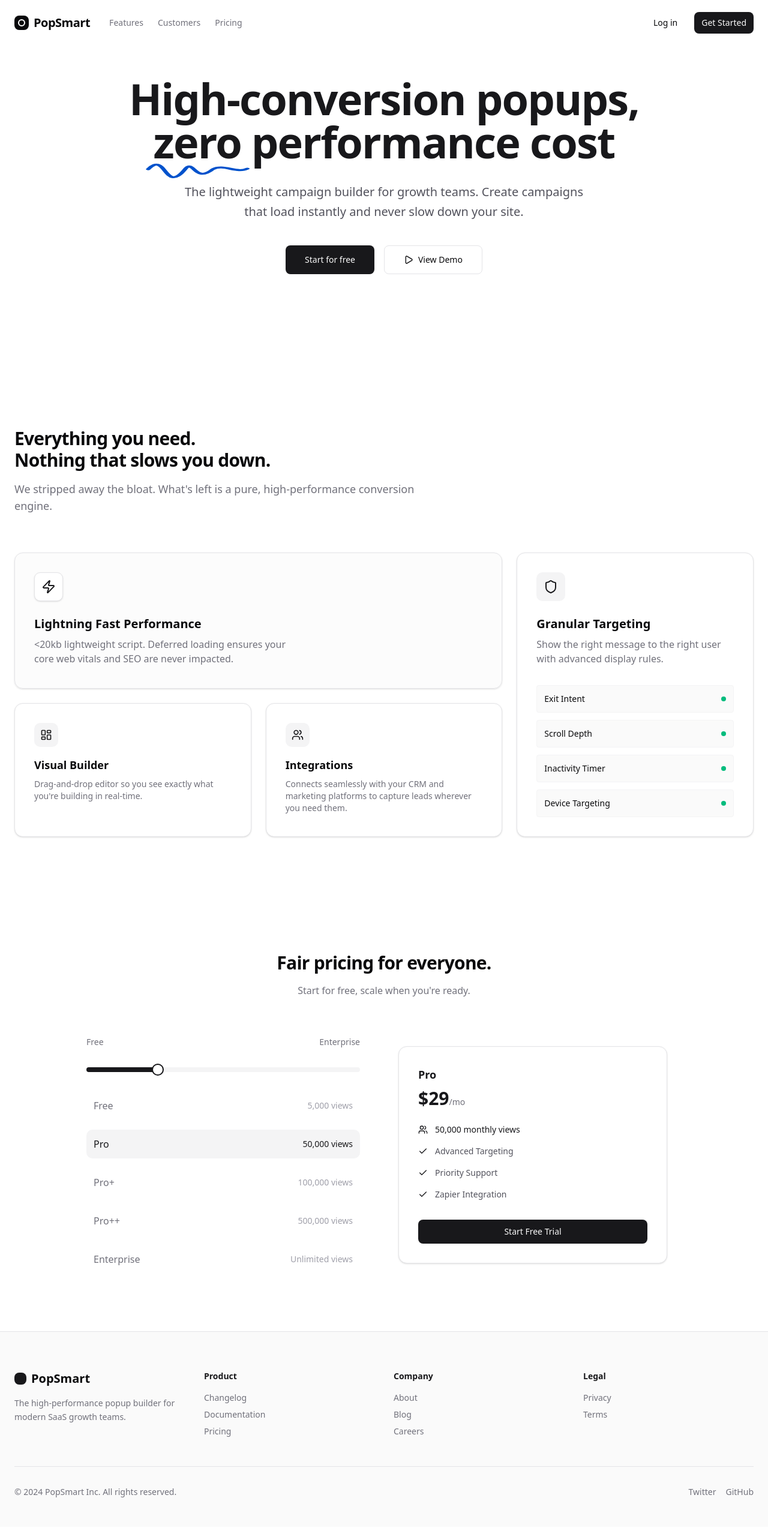
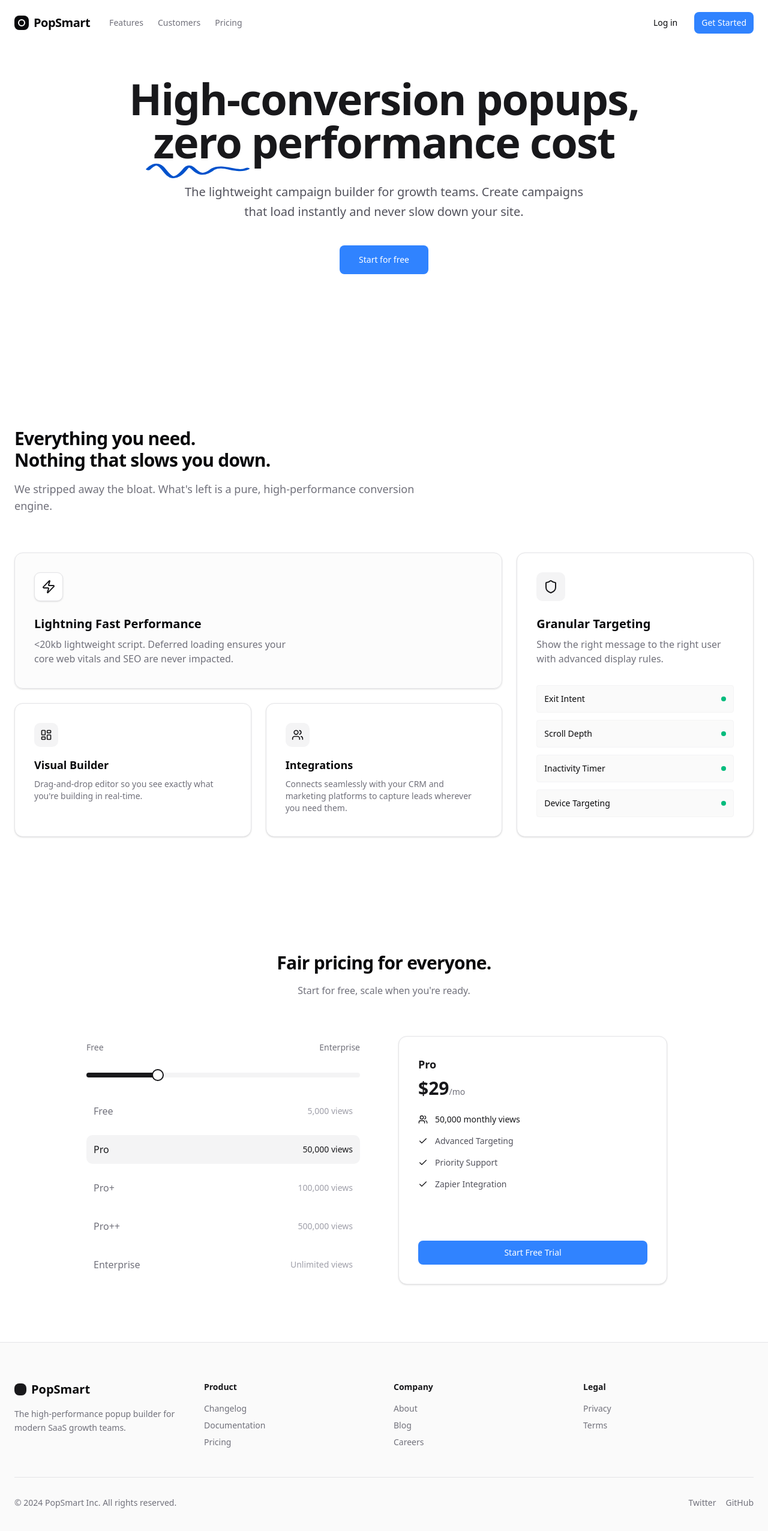
Before and after one commit to Johnathanyes/popsmart-landing, a Next.js app: page / in a window 1280 px wide. Shown: the top 2552 px of the page at 60% size. Built offline with nearby package versions, Linux system fonts and the light colour scheme.

Commit message:
added anchor tags to app

```diff
--- a/components/landing/hero.tsx
+++ b/components/landing/hero.tsx
@@ -1,9 +1,7 @@
 "use client";
 
-import { motion } from 'framer-motion';
 import { ChevronRight, Play } from 'lucide-react';
 import { Button } from '@/components/ui/button';
-import { Badge } from '@/components/ui/badge';
 import React from 'react';
 import { useState } from 'react';
 
@@ -50,11 +48,9 @@
 
                     <div className="flex flex-col sm:flex-row items-center justify-center gap-4 mb-16">
                         <Button size="lg" className="h-12 px-8 text-base w-full sm:w-auto">
-                            Start for free
-                        </Button>
-                        <Button variant="outline" size="lg" className="h-12 px-8 text-base gap-2 w-full sm:w-auto">
-                            <Play size={16} />
-                            View Demo
+                            <a href="app.usemado.tech">
+                                Start for free
+                            </a>
                         </Button>
                     </div>
                 </div>
--- a/components/landing/navigation.tsx
+++ b/components/landing/navigation.tsx
@@ -40,8 +40,16 @@
                 </div>
 
                 <div className="hidden md:flex items-center gap-4">
-                    <Button variant="ghost" size="sm">Log in</Button>
-                    <Button size="sm">Get Started</Button>
+                    <Button variant="ghost" size="sm">
+                        <a href="app.usemado.tech">
+                            Log in
+                        </a>
+                    </Button>
+                    <Button size="sm">
+                        <a href="app.usemado.tech">
+                            Get Started
+                        </a>
+                    </Button>
                 </div>
 
                 <Sheet>
--- a/components/landing/pricing.tsx
+++ b/components/landing/pricing.tsx
@@ -97,9 +97,9 @@
 
                         {/* Dynamic Card */}
                         <div className="flex justify-center md:justify-start">
-                            <Card className="w-full max-w-md p-8 flex flex-col bg-white border-zinc-200 shadow-lg transition-all duration-300 relative">
+                            <Card className="w-full max-w-md p-8 flex flex-col bg-white border-zinc-200 shadow-lg transition-all duration-300 relative min-h-[400px]">
                                 {PRICING_TIERS[pricingTier].highlight && (
-                                    <Badge className="absolute top-0 right-0 mt-4 mr-4 bg-blue-600 text-white text-xs px-3 py-1">
+                                    <Badge className="absolute top-0 right-0 mt-4 mr-4 bg-[#3083ff] text-white text-xs px-3 py-1">
                                         POPULAR
                                     </Badge>
                                 )}
@@ -110,7 +110,7 @@
                                     {PRICING_TIERS[pricingTier].price !== 'Custom' && <span className="text-sm font-normal text-zinc-500">/mo</span>}
                                 </div>
 
-                                <div className="space-y-4 mb-8 flex-1">
+                                <div className="space-y-4 mb-8 flex-1 min-h-[180px]">
                                     <div className="flex items-center gap-3 text-sm font-medium text-zinc-900">
                                         <Users size={16} /> {PRICING_TIERS[pricingTier].views}
                                     </div>
@@ -122,9 +122,11 @@
                                 </div>
 
                                 <Button
-                                    className={`w-full bg-zinc-900 text-white hover:bg-zinc-800 cursor-pointer`}
+                                    className="w-full cursor-pointer"
                                 >
-                                    {PRICING_TIERS[pricingTier].cta}
+                                    <a href="app.usemado.tech">
+                                        {PRICING_TIERS[pricingTier].cta}
+                                    </a>
                                 </Button>
                             </Card>
                         </div>
--- a/components/ui/button.tsx
+++ b/components/ui/button.tsx
@@ -15,7 +15,7 @@
     const baseStyles = "inline-flex items-center justify-center whitespace-nowrap rounded-md text-sm font-medium ring-offset-white transition-colors focus-visible:outline-none focus-visible:ring-2 focus-visible:ring-zinc-950 focus-visible:ring-offset-2 disabled:pointer-events-none disabled:opacity-50";
 
     const variants = {
-        default: "bg-zinc-900 text-zinc-50 hover:bg-zinc-900/90",
+        default: "bg-[#3083ff] text-white hover:bg-[#2670e6]",
         outline: "border border-zinc-200 bg-white hover:bg-zinc-100 hover:text-zinc-900",
         ghost: "hover:bg-zinc-100 hover:text-zinc-900",
         link: "text-zinc-900 underline-offset-4 hover:underline",
```
